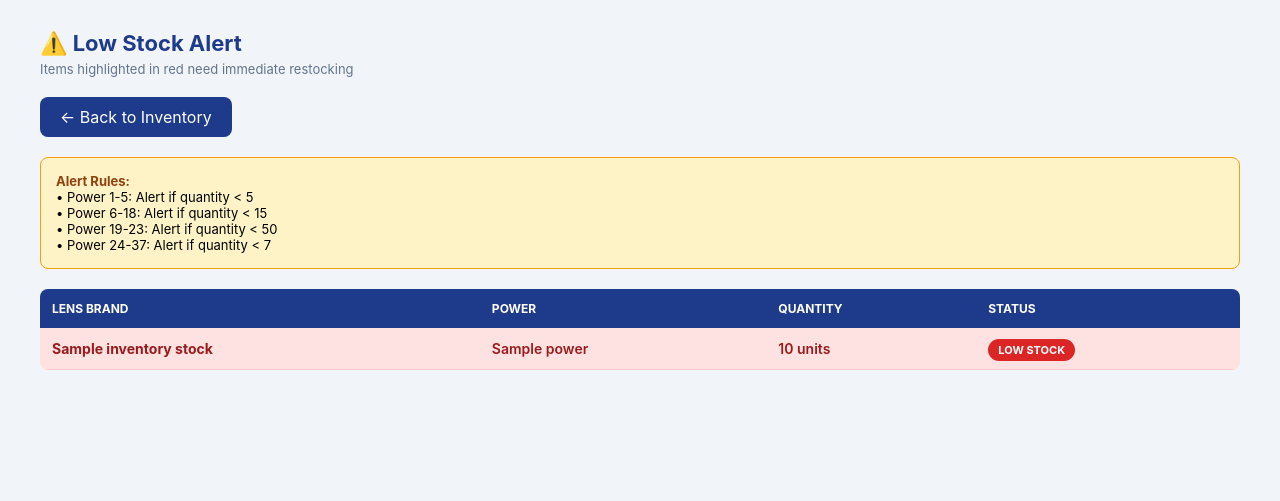
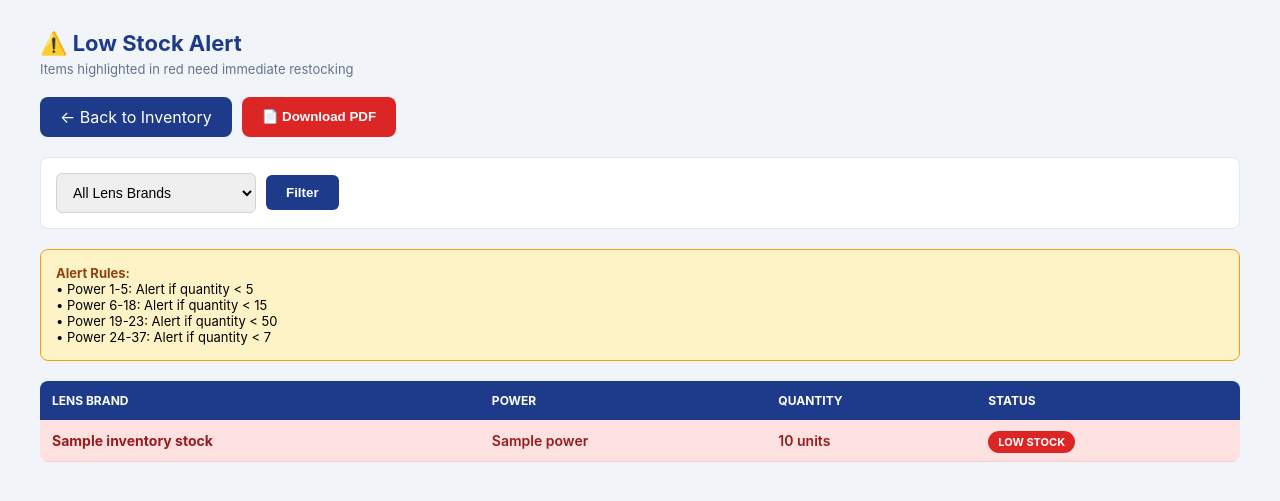
Before and after one commit to Hassnat07/inventory-system, a Flask app: page /portal/inventory/low-stock-alert in a window 1280 px wide. Shown: the top 501 px of the page. Run offline with Flask 3, Linux system fonts and the light colour scheme; the visitor is signed in with stand-in values (Sample User, id 1); tables that the repository leaves empty hold one stand-in row (values such as "Sample post"); a database or web service that is not in the repository returns one stand-in record (values such as "Sample title"); some libraries are stand-ins or nearby versions.

Commit message:
Update low_stock_alert.html

```diff
--- a/templates/low_stock_alert.html
+++ b/templates/low_stock_alert.html
@@ -20,8 +20,15 @@
             padding: 15px;
         }
         .container { max-width: 1200px; margin: 0 auto; }
-        h1 { color: var(--primary); font-size: 22px; margin-bottom: 5px; }
+        h1 { color: var(--primary); font-size: 22px; margin-bottom: 5px; display: flex; align-items: center; gap: 10px; }
         .subtitle { color: #64748b; margin-bottom: 20px; font-size: 13px; }
+
+        .header-actions {
+            display: flex;
+            gap: 10px;
+            margin-bottom: 20px;
+            flex-wrap: wrap;
+        }
 
         .back-btn {
             background: var(--primary);
@@ -30,9 +37,61 @@
             padding: 10px 20px;
             border-radius: 8px;
             cursor: pointer;
+            text-decoration: none;
+            display: inline-flex;
+            align-items: center;
+            gap: 8px;
+        }
+
+        .pdf-btn {
+            background: #dc2626;
+            color: white;
+            border: none;
+            padding: 10px 20px;
+            border-radius: 8px;
+            cursor: pointer;
+            text-decoration: none;
+            display: inline-flex;
+            align-items: center;
+            gap: 8px;
+            font-weight: 600;
+        }
+
+        .pdf-btn:hover {
+            background: #b91c1c;
+        }
+
+        .filter-section {
+            background: var(--card-bg);
+            padding: 15px;
+            border-radius: 8px;
             margin-bottom: 20px;
-            text-decoration: none;
-            display: inline-block;
+            border: 1px solid #e2e8f0;
+        }
+
+        .filter-row {
+            display: flex;
+            gap: 10px;
+            align-items: center;
+            flex-wrap: wrap;
+        }
+
+        select, input {
+            padding: 10px 12px;
+            border-radius: 6px;
+            border: 1px solid #cbd5e1;
+            font-size: 14px;
+            min-width: 200px;
+        }
+
+        .filter-btn {
+            background: var(--primary);
+            color: white;
+            border: none;
+            padding: 10px 20px;
+            border-radius: 6px;
+            cursor: pointer;
+            font-weight: 600;
         }
 
         .rules-box {
@@ -88,6 +147,12 @@
             color: #166534;
         }
 
+        .no-data {
+            text-align: center;
+            padding: 40px;
+            color: #64748b;
+        }
+
         @media (max-width: 600px) {
             table, thead, tbody, th, td, tr { display: block; }
             thead tr { position: absolute; top: -9999px; left: -9999px; }
@@ -108,6 +173,14 @@
                 content: attr(data-label);
             }
             tr.alert-red { border: 2px solid var(--danger); }
+
+            .filter-row {
+                flex-direction: column;
+                align-items: stretch;
+            }
+            select, input, .filter-btn {
+                width: 100%;
+            }
         }
     </style>
 </head>
@@ -116,7 +189,28 @@
     <h1>⚠️ Low Stock Alert</h1>
     <div class="subtitle">Items highlighted in red need immediate restocking</div>
 
+    <div class="header-actions">
         <a href="{{ url_for('inventory.inventory_page') }}" class="back-btn">← Back to Inventory</a>
+        <button type="button" class="pdf-btn" onclick="generatePDF()">📄 Download PDF</button>
+    </div>
+
+    <!-- FILTER SECTION -->
+    <div class="filter-section">
+        <form class="filter-row" method="GET" action="{{ url_for('inventory.low_stock_alert') }}">
+            <select name="lens_filter">
+                <option value="">All Lens Brands</option>
+                {% for lens in all_lenses %}
+                    <option value="{{ lens }}" {% if selected_lens == lens %}selected{% endif %}>
+                        {{ lens }}
+                    </option>
+                {% endfor %}
+            </select>
+            <button type="submit" class="filter-btn">Filter</button>
+            {% if selected_lens %}
+                <a href="{{ url_for('inventory.low_stock_alert') }}" style="color: #64748b; text-decoration: none; font-size: 13px;">Clear Filter</a>
+            {% endif %}
+        </form>
+    </div>
 
     <div class="rules-box">
         <strong>Alert Rules:</strong><br>
@@ -126,7 +220,7 @@
         • Power 24-37: Alert if quantity < 7
     </div>
 
-    <table>
+    <table id="alert-table">
         <thead>
             <tr>
                 <th>Lens Brand</th>
@@ -136,6 +230,7 @@
             </tr>
         </thead>
         <tbody>
+            {% if items %}
                 {% for item in items %}
                 <tr class="{{ 'alert-red' if item.alert else '' }}">
                     <td data-label="Lens Brand"><strong>{{ item.name }}</strong></td>
@@ -150,8 +245,37 @@
                     </td>
                 </tr>
                 {% endfor %}
+            {% else %}
+                <tr>
+                    <td colspan="4" class="no-data">No items found for the selected filter</td>
+                </tr>
+            {% endif %}
         </tbody>
     </table>
 </div>
+
+<!-- PDF Generation using html2pdf.js -->
+<script src="https://cdnjs.cloudflare.com/ajax/libs/html2pdf.js/0.10.1/html2pdf.bundle.min.js"></script>
+<script>
+function generatePDF() {
+    const element = document.querySelector('.container');
+    const opt = {
+        margin: 10,
+        filename: 'low-stock-alert-{{ selected_lens or "all" }}.pdf',
+        image: { type: 'jpeg', quality: 0.98 },
+        html2canvas: { scale: 2 },
+        jsPDF: { unit: 'mm', format: 'a4', orientation: 'portrait' }
+    };
+
+    // Temporarily hide buttons for clean PDF
+    const buttons = document.querySelectorAll('.back-btn, .pdf-btn, .filter-section');
+    buttons.forEach(btn => btn.style.display = 'none');
+
+    html2pdf().set(opt).from(element).save().then(() => {
+        // Restore buttons after PDF generation
+        buttons.forEach(btn => btn.style.display = '');
+    });
+}
+</script>
 </body>
 </html>
```
Lines whose indentation alone changed are shown as unchanged.
